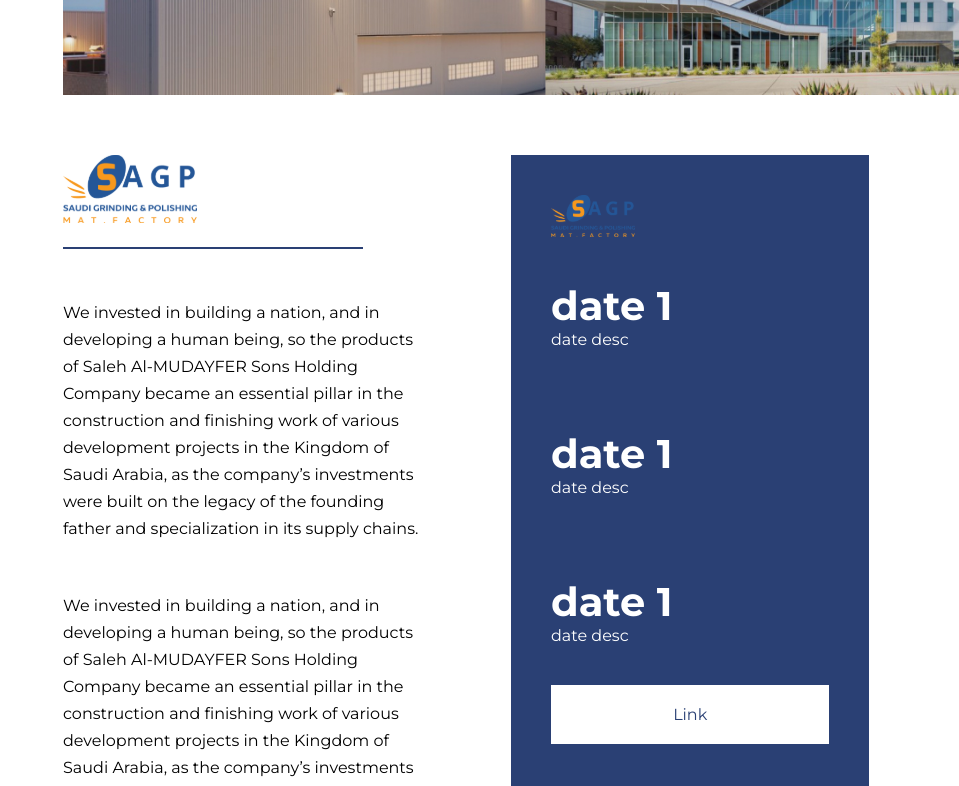
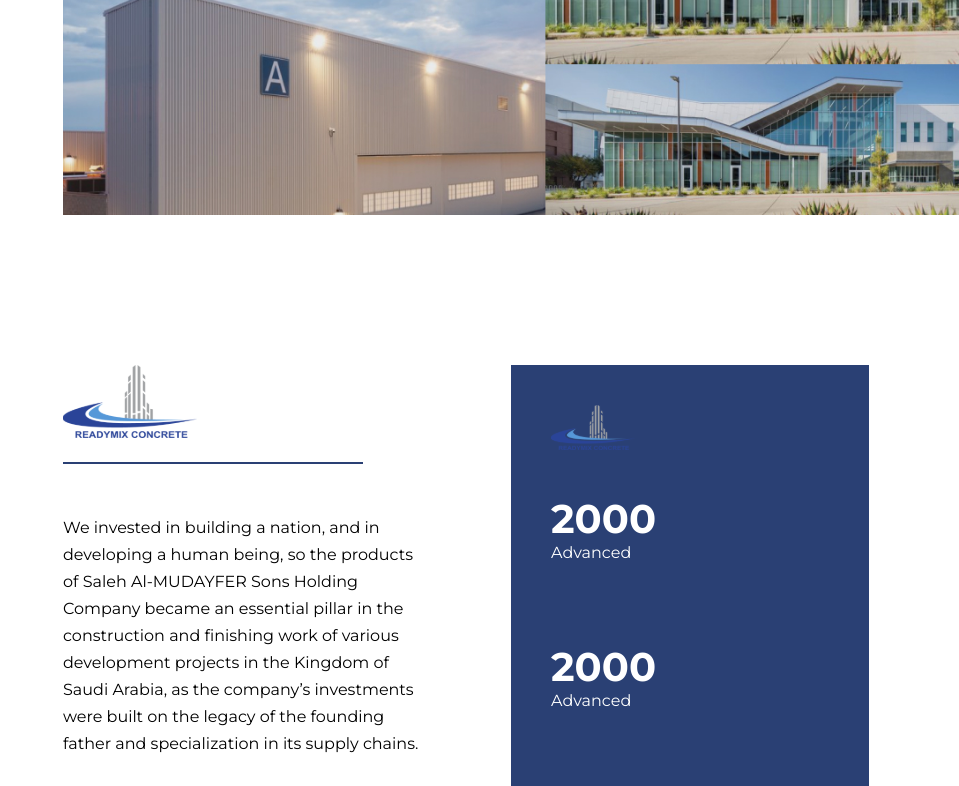
Before and after one commit to vibhavtrivedi123/AL-Mudayfer, a React (Create React App) app: page /investment in a window 1280 px wide. Shown: the part 2400-3186 px from the top of the page, without its empty margins (321-1280 px from the left). Built offline with nearby package versions, Linux system fonts and the light colour scheme.

Commit message:
working slider and sidenav

```diff
--- a/src/screens/Investment/Investment.js
+++ b/src/screens/Investment/Investment.js
@@ -246,7 +246,7 @@ const Investment = () => {
         {/* TESTING */}
         <div className={styles.right_container}>
 
-          {/* COMPANY 1 */}
+          {/* COM2000 */}
           <div className={styles.company} id='section1'>
             <div className={styles.top}>
               <div className={styles.top_left}>
@@ -267,21 +267,21 @@ const Investment = () => {
                   <img src={company1} alt="" />
                 </div>
                 <div className={styles.numbers}>
-                  date 1
+                  2000
                   <div className={styles.numbers_description}>
-                    date desc
+                    Advanced
                   </div>
                 </div>
                 <div className={styles.numbers}>
-                  date 1
+                  2000
                   <div className={styles.numbers_description}>
-                    date desc
+                    Advanced
                   </div>
                 </div>
                 <div className={styles.numbers}>
-                  date 1
+                  2000
                   <div className={styles.numbers_description}>
-                    date desc
+                    Advanced
                   </div>
                 </div>
 
@@ -308,7 +308,7 @@ const Investment = () => {
             <div className={styles.top}>
               <div className={styles.top_left}>
                 <div className={styles.logo}>
-                  <img src={company1} alt="" />
+                  <img src={company2} alt="" />
                 </div>
                 <div className={styles.blue_underline}></div>
                 <div className={styles.left_description}>
@@ -321,24 +321,24 @@ const Investment = () => {
 
               <div className={styles.top_right}>
                 <div className={styles.logo}>
-                  <img src={company1} alt="" />
+                  <img src={company2} alt="" />
                 </div>
                 <div className={styles.numbers}>
-                  date 1
+                  2000
                   <div className={styles.numbers_description}>
-                    date desc
+                    Advanced
                   </div>
                 </div>
                 <div className={styles.numbers}>
-                  date 1
+                  2000
                   <div className={styles.numbers_description}>
-                    date desc
+                    Advanced
                   </div>
                 </div>
                 <div className={styles.numbers}>
-                  date 1
+                  2000
                   <div className={styles.numbers_description}>
-                    date desc
+                    Advanced
                   </div>
                 </div>
 
@@ -365,7 +365,7 @@ const Investment = () => {
             <div className={styles.top}>
               <div className={styles.top_left}>
                 <div className={styles.logo}>
-                  <img src={company1} alt="" />
+                  <img src={company3} alt="" />
                 </div>
                 <div className={styles.blue_underline}></div>
                 <div className={styles.left_description}>
@@ -378,24 +378,24 @@ const Investment = () => {
 
               <div className={styles.top_right}>
                 <div className={styles.logo}>
-                  <img src={company1} alt="" />
+                  <img src={company3} alt="" />
                 </div>
                 <div className={styles.numbers}>
-                  date 1
+                  2000
                   <div className={styles.numbers_description}>
-                    date desc
+                    Advanced
                   </div>
                 </div>
                 <div className={styles.numbers}>
-                  date 1
+                  2000
                   <div className={styles.numbers_description}>
-                    date desc
+                    Advanced
                   </div>
                 </div>
                 <div className={styles.numbers}>
-                  date 1
+                  2000
                   <div className={styles.numbers_description}>
-                    date desc
+                    Advanced
                   </div>
                 </div>
 
@@ -422,7 +422,7 @@ const Investment = () => {
             <div className={styles.top}>
               <div className={styles.top_left}>
                 <div className={styles.logo}>
-                  <img src={company1} alt="" />
+                  <img src={company4} alt="" />
                 </div>
                 <div className={styles.blue_underline}></div>
                 <div className={styles.left_description}>
@@ -435,24 +435,24 @@ const Investment = () => {
 
               <div className={styles.top_right}>
                 <div className={styles.logo}>
-                  <img src={company1} alt="" />
+                  <img src={company4} alt="" />
                 </div>
                 <div className={styles.numbers}>
-                  date 1
+                  2000
                   <div className={styles.numbers_description}>
-                    date desc
+                    Advanced
                   </div>
                 </div>
                 <div className={styles.numbers}>
-                  date 1
+                  2000
                   <div className={styles.numbers_description}>
-                    date desc
+                    Advanced
                   </div>
                 </div>
                 <div className={styles.numbers}>
-                  date 1
+                  2000
                   <div className={styles.numbers_description}>
-                    date desc
+                    Advanced
                   </div>
                 </div>
 
@@ -479,7 +479,7 @@ const Investment = () => {
             <div className={styles.top}>
               <div className={styles.top_left}>
                 <div className={styles.logo}>
-                  <img src={company1} alt="" />
+                  <img src={company5} alt="" />
                 </div>
                 <div className={styles.blue_underline}></div>
                 <div className={styles.left_description}>
@@ -492,24 +492,24 @@ const Investment = () => {
 
               <div className={styles.top_right}>
                 <div className={styles.logo}>
-                  <img src={company1} alt="" />
+                  <img src={company5} alt="" />
                 </div>
                 <div className={styles.numbers}>
-                  date 1
+                  2000
                   <div className={styles.numbers_description}>
-                    date desc
+                    Advanced
                   </div>
                 </div>
                 <div className={styles.numbers}>
-                  date 1
+                  2000
                   <div className={styles.numbers_description}>
-                    date desc
+                    Advanced
                   </div>
                 </div>
                 <div className={styles.numbers}>
-                  date 1
+                  2000
                   <div className={styles.numbers_description}>
-                    date desc
+                    Advanced
                   </div>
                 </div>
 
@@ -536,7 +536,7 @@ const Investment = () => {
             <div className={styles.top}>
               <div className={styles.top_left}>
                 <div className={styles.logo}>
-                  <img src={company1} alt="" />
+                  <img src={company6} alt="" />
                 </div>
                 <div className={styles.blue_underline}></div>
                 <div className={styles.left_description}>
@@ -549,24 +549,24 @@ const Investment = () => {
 
               <div className={styles.top_right}>
                 <div className={styles.logo}>
-                  <img src={company1} alt="" />
+                  <img src={company6} alt="" />
                 </div>
                 <div className={styles.numbers}>
-                  date 1
+                  2000
                   <div className={styles.numbers_description}>
-                    date desc
+                    Advanced
                   </div>
                 </div>
                 <div className={styles.numbers}>
-                  date 1
+                  2000
                   <div className={styles.numbers_description}>
-                    date desc
+                    Advanced
                   </div>
                 </div>
                 <div className={styles.numbers}>
-                  date 1
+                  2000
                   <div className={styles.numbers_description}>
-                    date desc
+                    Advanced
                   </div>
                 </div>
 
@@ -593,7 +593,7 @@ const Investment = () => {
             <div className={styles.top}>
               <div className={styles.top_left}>
                 <div className={styles.logo}>
-                  <img src={company1} alt="" />
+                  <img src={company7} alt="" />
                 </div>
                 <div className={styles.blue_underline}></div>
                 <div className={styles.left_description}>
@@ -606,24 +606,24 @@ const Investment = () => {
 
               <div className={styles.top_right}>
                 <div className={styles.logo}>
-                  <img src={company1} alt="" />
+                  <img src={company7} alt="" />
                 </div>
                 <div className={styles.numbers}>
-                  date 1
+                  2000
                   <div className={styles.numbers_description}>
-                    date desc
+                    Advanced
                   </div>
                 </div>
                 <div className={styles.numbers}>
-                  date 1
+                  2000
                   <div className={styles.numbers_description}>
-                    date desc
+                    Advanced
                   </div>
                 </div>
                 <div className={styles.numbers}>
-                  date 1
+                  2000
                   <div className={styles.numbers_description}>
-                    date desc
+                    Advanced
                   </div>
                 </div>
 
@@ -650,7 +650,7 @@ const Investment = () => {
             <div className={styles.top}>
               <div className={styles.top_left}>
                 <div className={styles.logo}>
-                  <img src={company1} alt="" />
+                  <img src={company8} alt="" />
                 </div>
                 <div className={styles.blue_underline}></div>
                 <div className={styles.left_description}>
@@ -663,24 +663,24 @@ const Investment = () => {
 
               <div className={styles.top_right}>
                 <div className={styles.logo}>
-                  <img src={company1} alt="" />
+                  <img src={company8} alt="" />
                 </div>
                 <div className={styles.numbers}>
-                  date 1
+                  2000
                   <div className={styles.numbers_description}>
-                    date desc
+                    Advanced
                   </div>
                 </div>
                 <div className={styles.numbers}>
-                  date 1
+                  2000
                   <div className={styles.numbers_description}>
-                    date desc
+                    Advanced
                   </div>
                 </div>
                 <div className={styles.numbers}>
-                  date 1
+                  2000
                   <div className={styles.numbers_description}>
-                    date desc
+                    Advanced
                   </div>
                 </div>
 
--- a/src/screens/Investment/Investment.module.css
+++ b/src/screens/Investment/Investment.module.css
@@ -55,7 +55,7 @@ a .builder_names {
 }
 
 .company {
-    padding: 30px 0;
+    padding-top: 150px;
 }
 
 .top {
```
